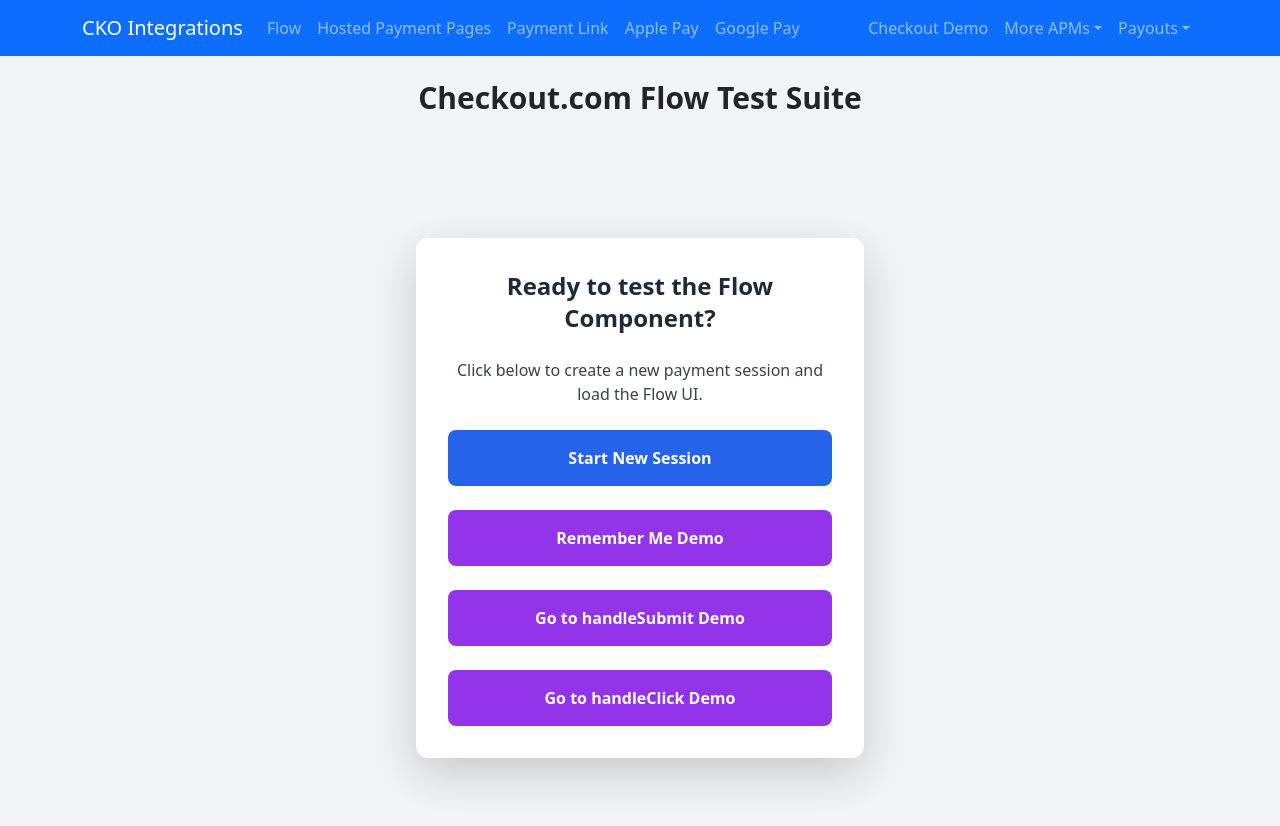
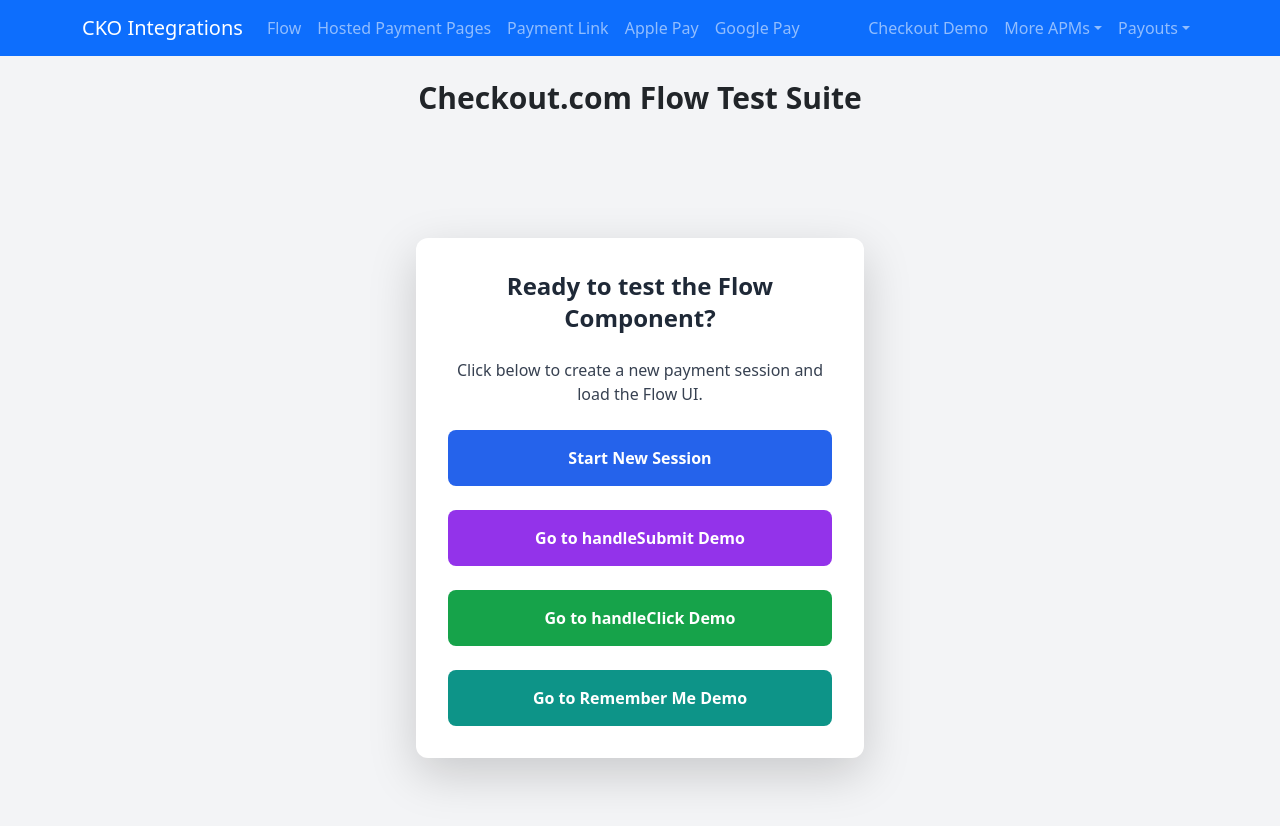
Before and after one commit to Mark-Reilly-Checkout/React-Flask-Project, a React (Create React App) app in the folder frontend/: page /flow in a window 1280 px wide. Shown: the top 826 px of the page. Built offline with nearby package versions, Linux system fonts and the light colour scheme.

Commit message:
Added Remember Me Demo

```diff
--- a/frontend/src/components/Flow.js
+++ b/frontend/src/components/Flow.js
@@ -109,8 +109,19 @@ const Flow = ({ passedPaymentSession = null }) => {
     const [config, setConfig] = useState(defaultConfig);
     const acceptedTermsRef = useRef(false);
 
-    const [sessionPayload, setSessionPayload] = useState(defaultSessionPayload);
-    const [jsonInput, setJsonInput] = useState(JSON.stringify(defaultSessionPayload, null, 2));
+    // --- MODIFIED: Initialize state from localStorage or fall back to default ---
+    const [jsonInput, setJsonInput] = useState(() => {
+        const savedJson = localStorage.getItem('flowJsonPayload');
+        return savedJson || JSON.stringify(defaultSessionPayload, null, 2);
+    });
+    const [sessionPayload, setSessionPayload] = useState(() => {
+        const savedJson = localStorage.getItem('flowJsonPayload');
+        try {
+            return savedJson ? JSON.parse(savedJson) : defaultSessionPayload;
+        } catch (e) {
+            return defaultSessionPayload;
+        }
+    });
     const [jsonError, setJsonError] = useState(null);
 
     const [showMainContent, setShowMainContent] = useState(passedPaymentSession !== null);
@@ -188,6 +199,10 @@ const Flow = ({ passedPaymentSession = null }) => {
     const handleReset = () => {
         setConfig(defaultConfig);
         localStorage.removeItem('flowConfig');
+        // --- Also clear the saved JSON payload on reset ---
+        localStorage.removeItem('flowJsonPayload');
+        setJsonInput(JSON.stringify(defaultSessionPayload, null, 2));
+        setSessionPayload(defaultSessionPayload);
         setInternalPaymentSessionDetails(null);
         setLastUpdatedSession(null);
         setLastUpdatedFlow(null);
@@ -233,9 +248,11 @@ const Flow = ({ passedPaymentSession = null }) => {
         });
     };
 
+    // --- MODIFIED: Saves JSON to localStorage on every change ---
     const handleJsonInputChange = (e) => {
         const value = e.target.value;
         setJsonInput(value); // Keep the raw string in sync with the textarea
+        localStorage.setItem('flowJsonPayload', value); // Save to localStorage
         try {
             const parsedJson = JSON.parse(value);
             setSessionPayload(parsedJson); // Update the actual data object
@@ -394,12 +411,6 @@ const Flow = ({ passedPaymentSession = null }) => {
                             Start New Session
                         </button>
                         <button
-                            onClick={() => navigate('/rememberMe')}
-                            className="w-full bg-purple-600 text-white font-semibold py-3 px-6 rounded-lg hover:bg-purple-700 transition duration-300 ease-in-out mt-4"
-                        >
-                            Remember Me Demo
-                        </button>
-                        <button
                             onClick={() => navigate('/flowHandleSubmit')}
                             className="w-full bg-purple-600 text-white font-semibold py-3 px-6 rounded-lg hover:bg-purple-700 transition duration-300 ease-in-out mt-4"
                         >
@@ -407,9 +418,15 @@ const Flow = ({ passedPaymentSession = null }) => {
                         </button>
                         <button
                             onClick={() => navigate('/flowHandleClick')}
-                            className="w-full bg-purple-600 text-white font-semibold py-3 px-6 rounded-lg hover:bg-purple-700 transition duration-300 ease-in-out mt-4"
+                            className="w-full bg-green-600 text-white font-semibold py-3 px-6 rounded-lg hover:bg-green-700 transition duration-300 ease-in-out mt-4"
                         >
                             Go to handleClick Demo
+                        </button>
+                        <button
+                            onClick={() => navigate('/remember-me')}
+                            className="w-full bg-teal-600 text-white font-semibold py-3 px-6 rounded-lg hover:bg-teal-700 transition duration-300 ease-in-out mt-4"
+                        >
+                            Go to Remember Me Demo
                         </button>
                     </div>
                 </div>
```
